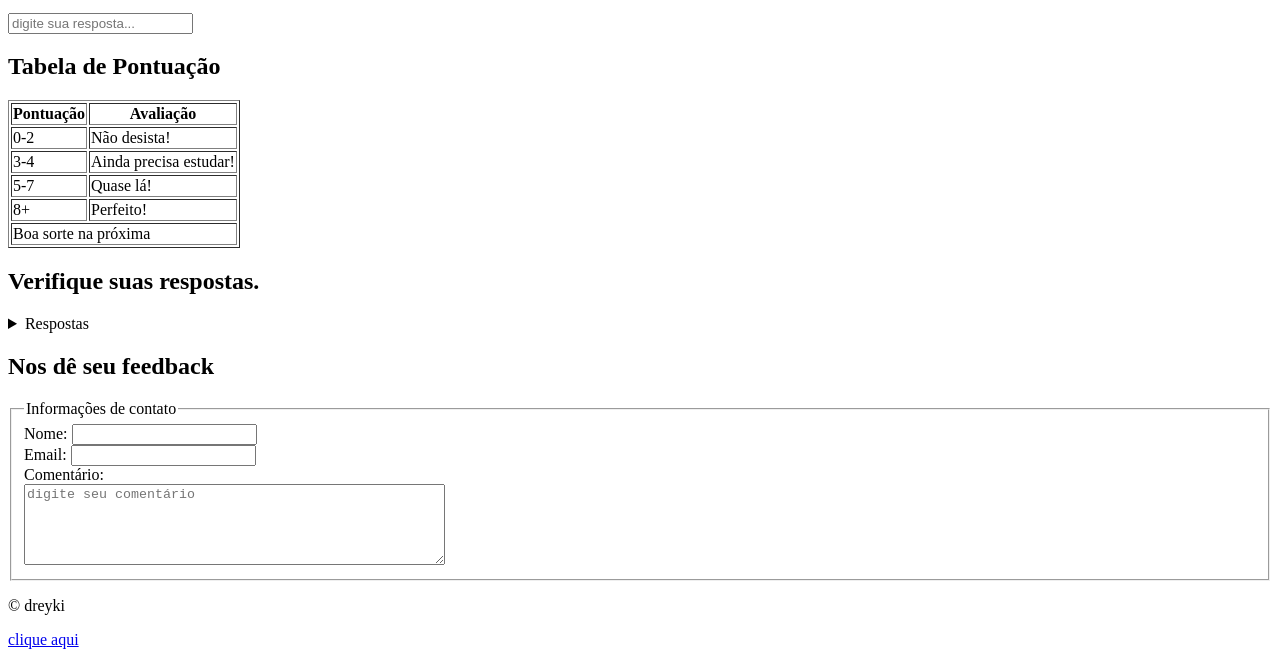
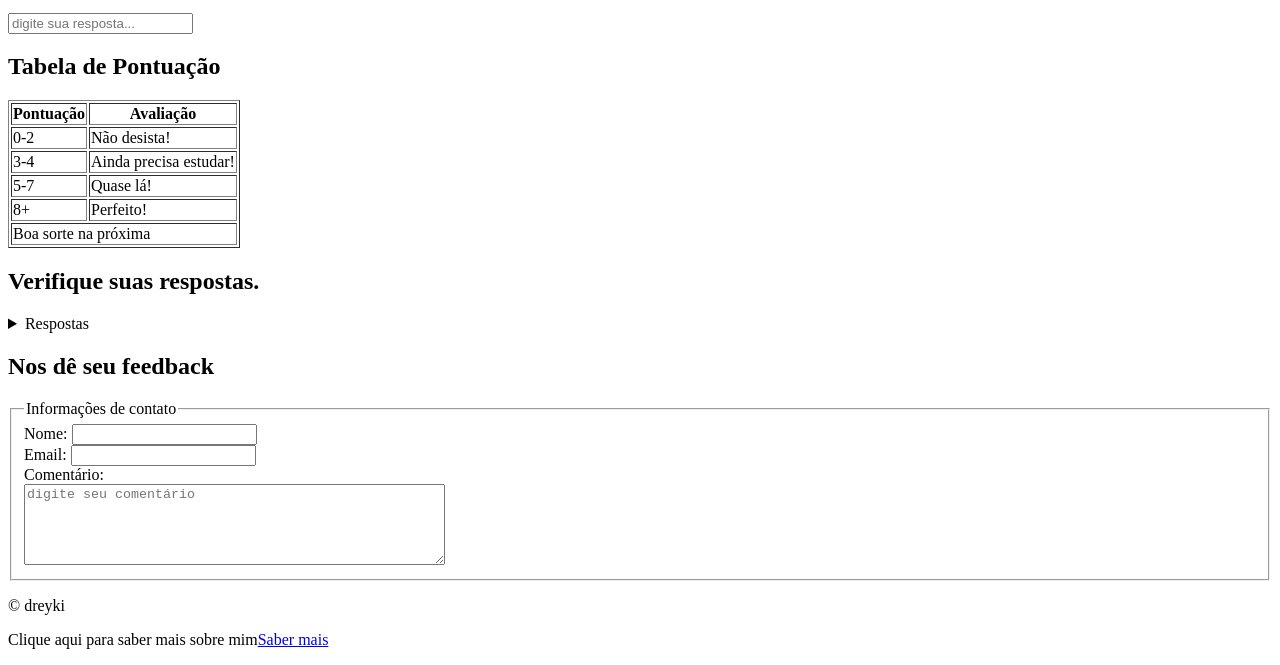
Before and after one commit to lildreyki/dev.web, a plain HTML site: page index.html in a window 1280 px wide. Shown: the part 1264-1929 px from the top of the page. Drawn offline with Linux system fonts and the light colour scheme.

Commit message:
Update index.html

```diff
--- a/index.html
+++ b/index.html
@@ -162,7 +162,7 @@
     </main>
     <footer>
       <p>&copy dreyki</p>
-      <p><a href="https://www.instagram.com" target="_blank">clique aqui</a></p>
+      <p>Clique aqui para saber mais sobre mim<a href="sobremim.html" target="_blank">Saber mais</a></p>
     </footer>
   </body>
 </html>
```
